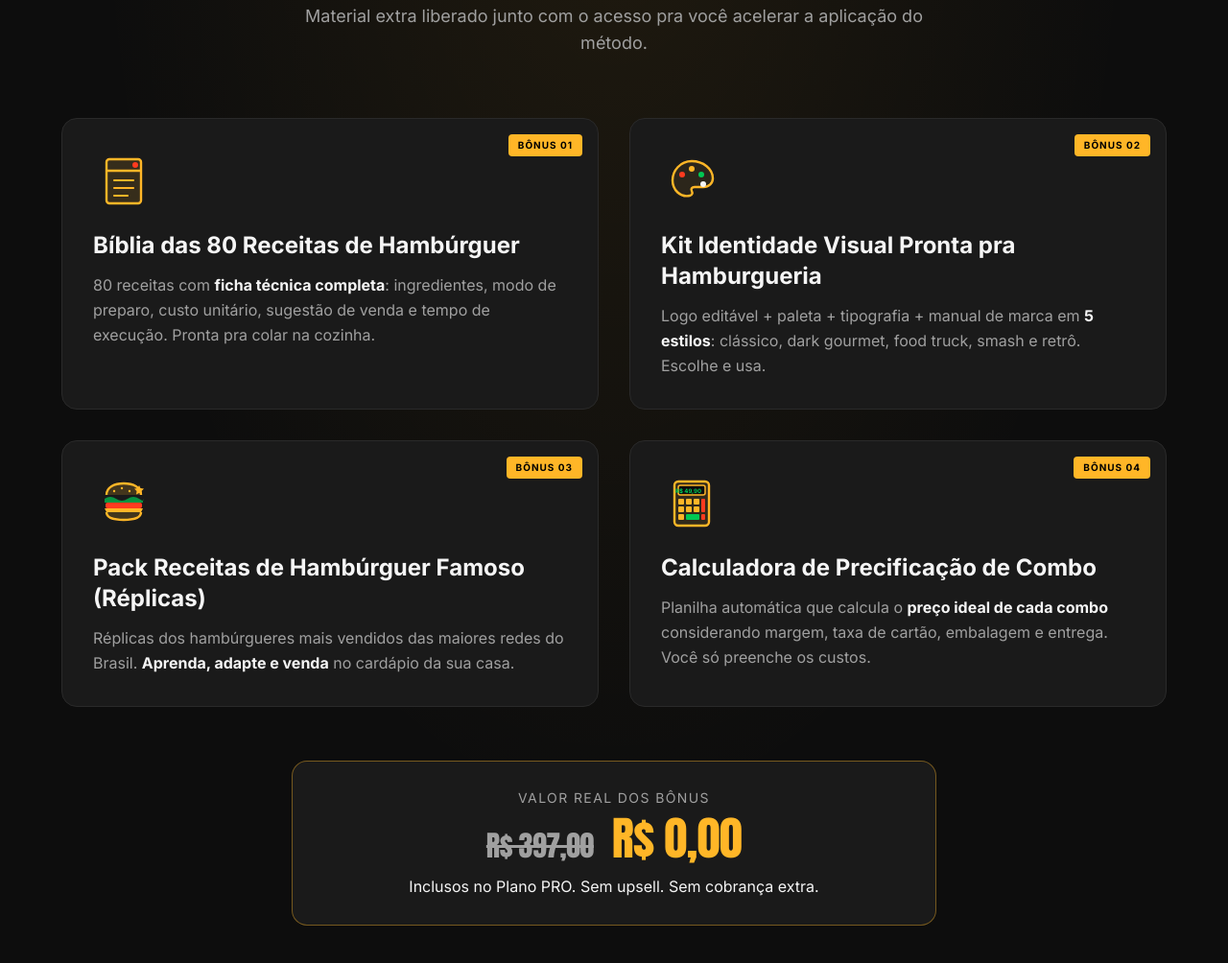
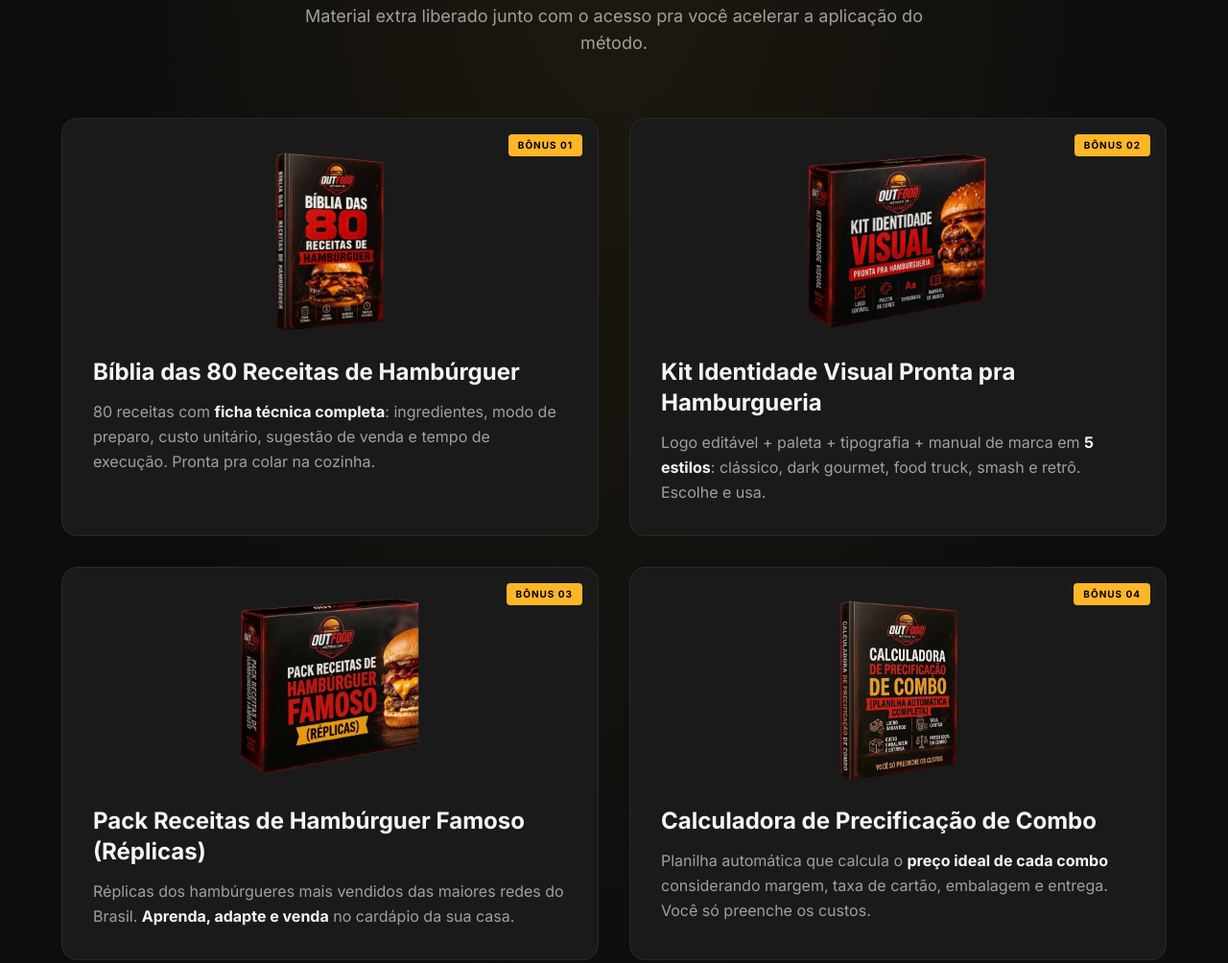
Before and after one commit to Isacferreiradev/outfood, a plain HTML site: page index.html in a window 1280 px wide. Shown: the part 4302-5306 px from the top of the page at 96% size. Drawn offline with nearby package versions, Linux system fonts and the light colour scheme.

Commit message:
first commit

```diff
--- a/index.html
+++ b/index.html
@@ -759,16 +759,8 @@
       <div class="card-hover bg-card rounded-2xl p-6 md:p-8 border border-borda relative overflow-hidden">
         <div class="absolute top-4 right-4 bg-destaque text-black text-[10px] font-bold uppercase tracking-widest px-2.5 py-1 rounded">Bônus 01</div>
 
-        <div class="mb-5">
-          <svg width="64" height="64" viewBox="0 0 64 64" fill="none" aria-hidden="true">
-            <rect x="14" y="10" width="36" height="46" rx="3" fill="#FFB627" opacity="0.12"/>
-            <rect x="14" y="10" width="36" height="46" rx="3" stroke="#FFB627" stroke-width="2.4" fill="none"/>
-            <line x1="14" y1="22" x2="50" y2="22" stroke="#FFB627" stroke-width="2.4"/>
-            <line x1="22" y1="32" x2="42" y2="32" stroke="#FFB627" stroke-width="2.2" stroke-linecap="round"/>
-            <line x1="22" y1="40" x2="42" y2="40" stroke="#FFB627" stroke-width="2.2" stroke-linecap="round"/>
-            <line x1="22" y1="48" x2="36" y2="48" stroke="#FFB627" stroke-width="2.2" stroke-linecap="round"/>
-            <circle cx="44" cy="16" r="3" fill="#FF3B1F"/>
-          </svg>
+        <div class="mb-6 relative h-48 flex items-center justify-center overflow-hidden rounded-xl">
+          <img src="bonus1.png" alt="Bíblia das 80 Receitas" class="max-h-full w-auto object-contain">
         </div>
         <h3 class="text-textoclaro font-bold text-xl md:text-2xl mb-3 leading-snug">
           Bíblia das 80 Receitas de Hambúrguer
@@ -782,14 +774,8 @@
       <div class="card-hover bg-card rounded-2xl p-6 md:p-8 border border-borda relative overflow-hidden">
         <div class="absolute top-4 right-4 bg-destaque text-black text-[10px] font-bold uppercase tracking-widest px-2.5 py-1 rounded">Bônus 02</div>
 
-        <div class="mb-5">
-          <svg width="64" height="64" viewBox="0 0 64 64" fill="none" aria-hidden="true">
-            <path d="M32 12 C 20 12, 12 22, 12 32 C 12 42, 20 50, 30 48 C 33 47.5, 33 45, 32 43 C 31 41, 32 39, 35 39 L 44 39 C 50 39, 54 35, 54 30 C 54 20, 44 12, 32 12 Z" stroke="#FFB627" stroke-width="2.4" fill="#FFB627" fill-opacity="0.08"/>
-            <circle cx="22" cy="26" r="3" fill="#FF3B1F"/>
-            <circle cx="32" cy="20" r="3" fill="#FFB627"/>
-            <circle cx="42" cy="26" r="3" fill="#00C853"/>
-            <circle cx="44" cy="36" r="3" fill="#F5F5F5"/>
-          </svg>
+        <div class="mb-6 relative h-48 flex items-center justify-center overflow-hidden rounded-xl">
+          <img src="bonus2.png" alt="Kit Identidade Visual" class="max-h-full w-auto object-contain">
         </div>
         <h3 class="text-textoclaro font-bold text-xl md:text-2xl mb-3 leading-snug">
           Kit Identidade Visual Pronta pra Hamburgueria
@@ -804,25 +790,8 @@
       <div class="card-hover bg-card rounded-2xl p-6 md:p-8 border border-borda relative overflow-hidden">
         <div class="absolute top-4 right-4 bg-destaque text-black text-[10px] font-bold uppercase tracking-widest px-2.5 py-1 rounded">Bônus 03</div>
 
-        <div class="mb-5">
-          <svg width="64" height="64" viewBox="0 0 64 64" fill="none" aria-hidden="true">
-            <!-- pão superior -->
-            <path d="M14 24 C 14 16, 22 12, 32 12 C 42 12, 50 16, 50 24" stroke="#FFB627" stroke-width="2.4" fill="#FFB627" fill-opacity="0.18"/>
-            <!-- gergelim -->
-            <circle cx="22" cy="20" r="1.2" fill="#FFB627"/>
-            <circle cx="30" cy="17" r="1.2" fill="#FFB627"/>
-            <circle cx="38" cy="20" r="1.2" fill="#FFB627"/>
-            <!-- alface -->
-            <path d="M12 28 Q 18 24, 24 28 T 36 28 T 48 28 T 52 28 L 52 32 L 12 32 Z" fill="#00C853" opacity="0.7"/>
-            <!-- carne -->
-            <rect x="13" y="32" width="38" height="6" rx="2" fill="#FF3B1F"/>
-            <!-- queijo -->
-            <path d="M12 38 L 52 38 L 50 42 L 14 42 Z" fill="#FFB627"/>
-            <!-- pão inferior -->
-            <path d="M14 42 C 14 48, 22 50, 32 50 C 42 50, 50 48, 50 42" stroke="#FFB627" stroke-width="2.4" fill="#FFB627" fill-opacity="0.18"/>
-            <!-- estrela -->
-            <polygon points="48 14 49.5 17 53 17.5 50.5 20 51 23.5 48 22 45 23.5 45.5 20 43 17.5 46.5 17" fill="#FFB627"/>
-          </svg>
+        <div class="mb-6 relative h-48 flex items-center justify-center overflow-hidden rounded-xl">
+          <img src="bonus3.png" alt="Pack Receitas Famosas" class="max-h-full w-auto object-contain">
         </div>
         <h3 class="text-textoclaro font-bold text-xl md:text-2xl mb-3 leading-snug">
           Pack Receitas de Hambúrguer Famoso (Réplicas)
@@ -836,24 +805,10 @@
       <div class="card-hover bg-card rounded-2xl p-6 md:p-8 border border-borda relative overflow-hidden">
         <div class="absolute top-4 right-4 bg-destaque text-black text-[10px] font-bold uppercase tracking-widest px-2.5 py-1 rounded">Bônus 04</div>
 
-        <div class="mb-5">
-          <svg width="64" height="64" viewBox="0 0 64 64" fill="none" aria-hidden="true">
-            <rect x="14" y="10" width="36" height="46" rx="4" fill="#FFB627" fill-opacity="0.10" stroke="#FFB627" stroke-width="2.4"/>
-            <rect x="18" y="14" width="28" height="10" rx="2" fill="#0D0D0D" stroke="#FFB627" stroke-width="1.5"/>
-            <text x="42" y="22" text-anchor="end" font-family="Inter, sans-serif" font-size="6" font-weight="700" fill="#00C853">R$ 49,90</text>
-            <!-- Botões -->
-            <rect x="18" y="28" width="6" height="6" rx="1" fill="#FFB627"/>
-            <rect x="26" y="28" width="6" height="6" rx="1" fill="#FFB627"/>
-            <rect x="34" y="28" width="6" height="6" rx="1" fill="#FFB627"/>
-            <rect x="42" y="28" width="4" height="14" rx="1" fill="#FF3B1F"/>
-            <rect x="18" y="36" width="6" height="6" rx="1" fill="#FFB627"/>
-            <rect x="26" y="36" width="6" height="6" rx="1" fill="#FFB627"/>
-            <rect x="34" y="36" width="6" height="6" rx="1" fill="#FFB627"/>
-            <rect x="18" y="44" width="6" height="6" rx="1" fill="#FFB627"/>
-            <rect x="26" y="44" width="14" height="6" rx="1" fill="#00C853"/>
-            <rect x="42" y="44" width="4" height="6" rx="1" fill="#FF3B1F"/>
-          </svg>
+        <div class="mb-6 relative h-48 flex items-center justify-center overflow-hidden rounded-xl">
+          <img src="bonus4.png" alt="Calculadora de Precificação" class="max-h-full w-auto object-contain">
         </div>
+
         <h3 class="text-textoclaro font-bold text-xl md:text-2xl mb-3 leading-snug">
           Calculadora de Precificação de Combo
         </h3>
```
Also changed, not shown: bonus1.png (added), bonus2.png (added), bonus3.png (added), bonus4.png (added), logo.png.
